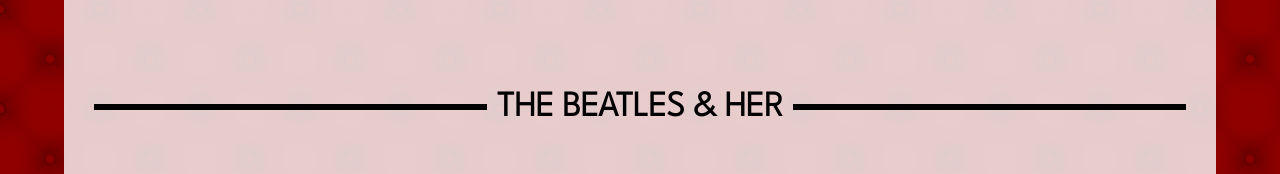
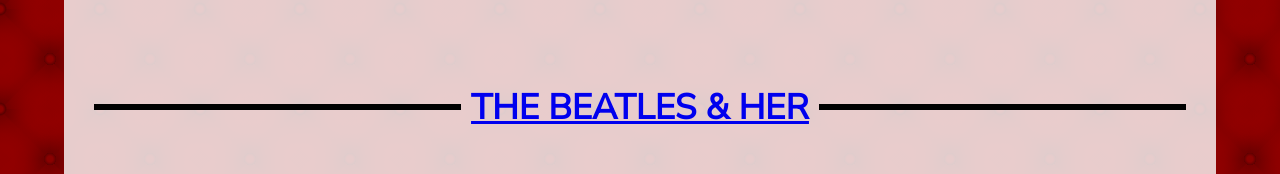
Before and after one commit to ErnestoGlezSal/ErnestoGlezSal.github.io, a plain HTML site: page musica.html in a window 1280 px wide. Shown: the part 6691-6865 px from the top of the page. Drawn offline with Linux system fonts and the light colour scheme.

Commit message:
Update musica.html

```diff
--- a/musica.html
+++ b/musica.html
@@ -254,7 +254,7 @@
             </div>
             <h2 class="beatles">
               <span class="line"></span>
-              THE BEATLES & HER
+              <a href="secret.html" class="atajo">THE BEATLES & HER</a>
               <span class="line"></span>
             </h2>
             <img class="paso-zebra" src="img aniversary/abbey road music.jpg" alt="beatles paso de zebra">
```
